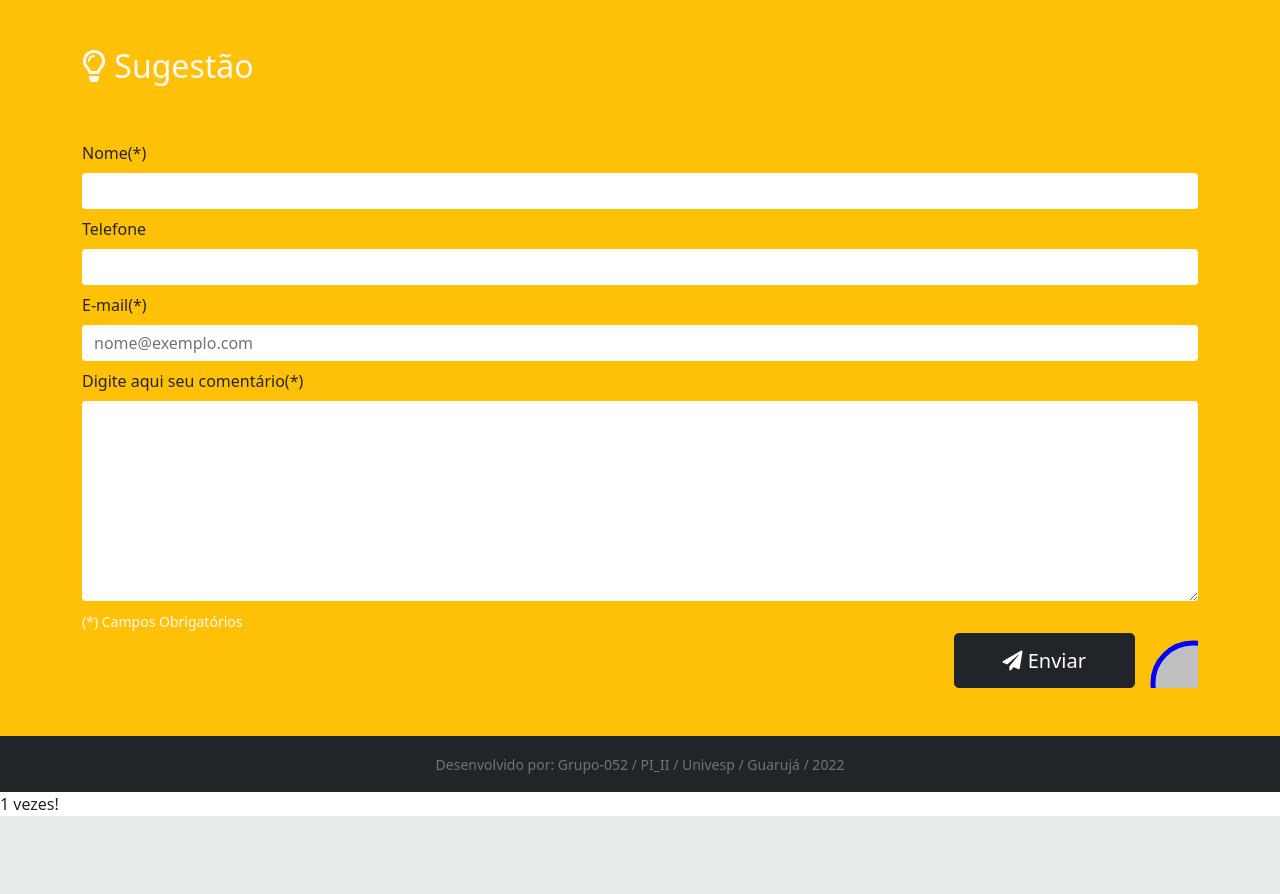
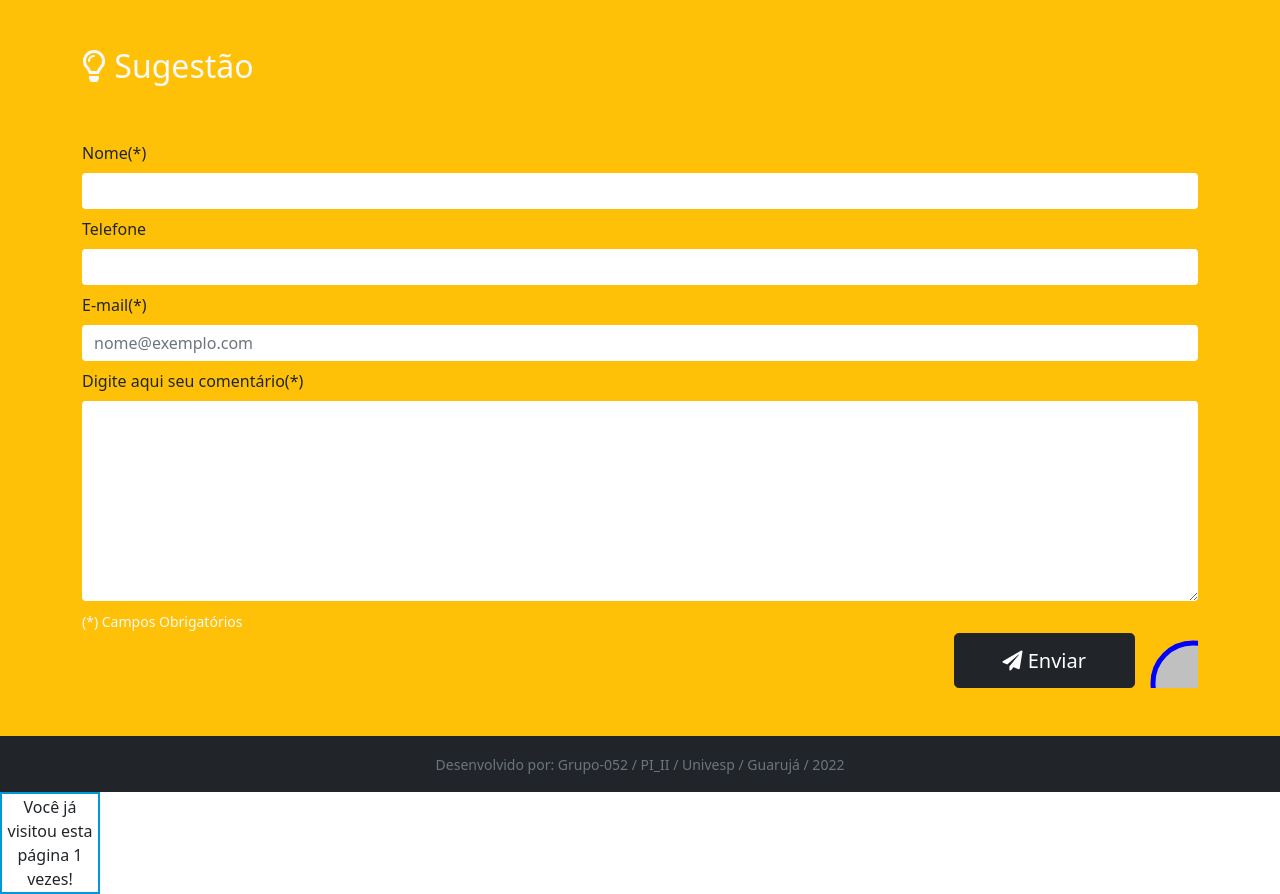
Before and after one commit to 2ARC/opineaquieducacao, a PHP site: page /main.php?sres=1 in a window 1280 px wide. Shown: the part 801-1695 px from the top of the page. Before the commit the page ends 1617 px from the top, so only its background shows below. Run offline with PHP 8.4, Linux system fonts and the light colour scheme.

Commit message:
Visitas por PC

```diff
--- a/main.php
+++ b/main.php
@@ -138,9 +138,10 @@
       </div>
     </div>
 
-    <script src="bootstrap-5.1.0-dist/js/bootstrap.bundle.min.js"></script>
-    <script src="js/jquery.js"></script>
-    <script src="js/app.js"></script>
+<table border="0" width="100" style="border:2px solid #0098d7; align:center;">
+<tr>
+<td>
+<center>Você já visitou esta página
 
 <script language="JavaScript">
 function getCookieSlsv (offset) {
```
Lines whose indentation alone changed are shown as unchanged.
